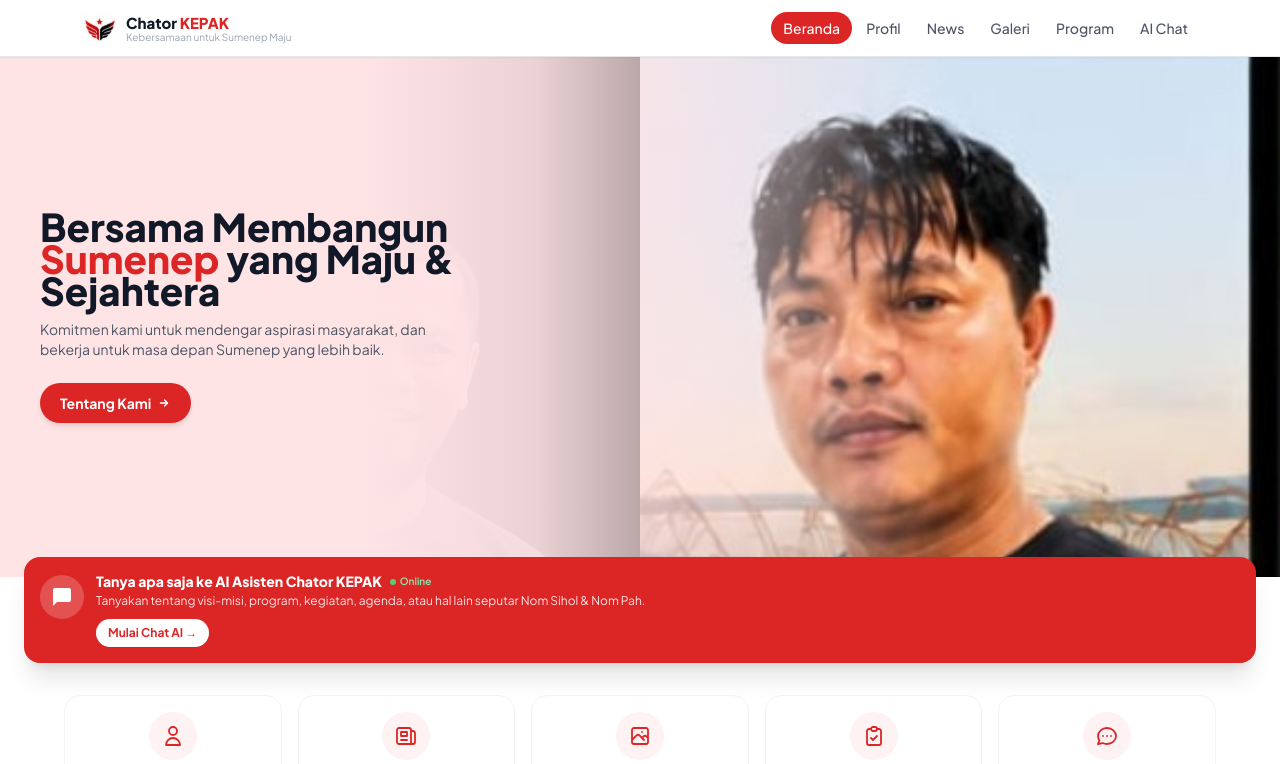
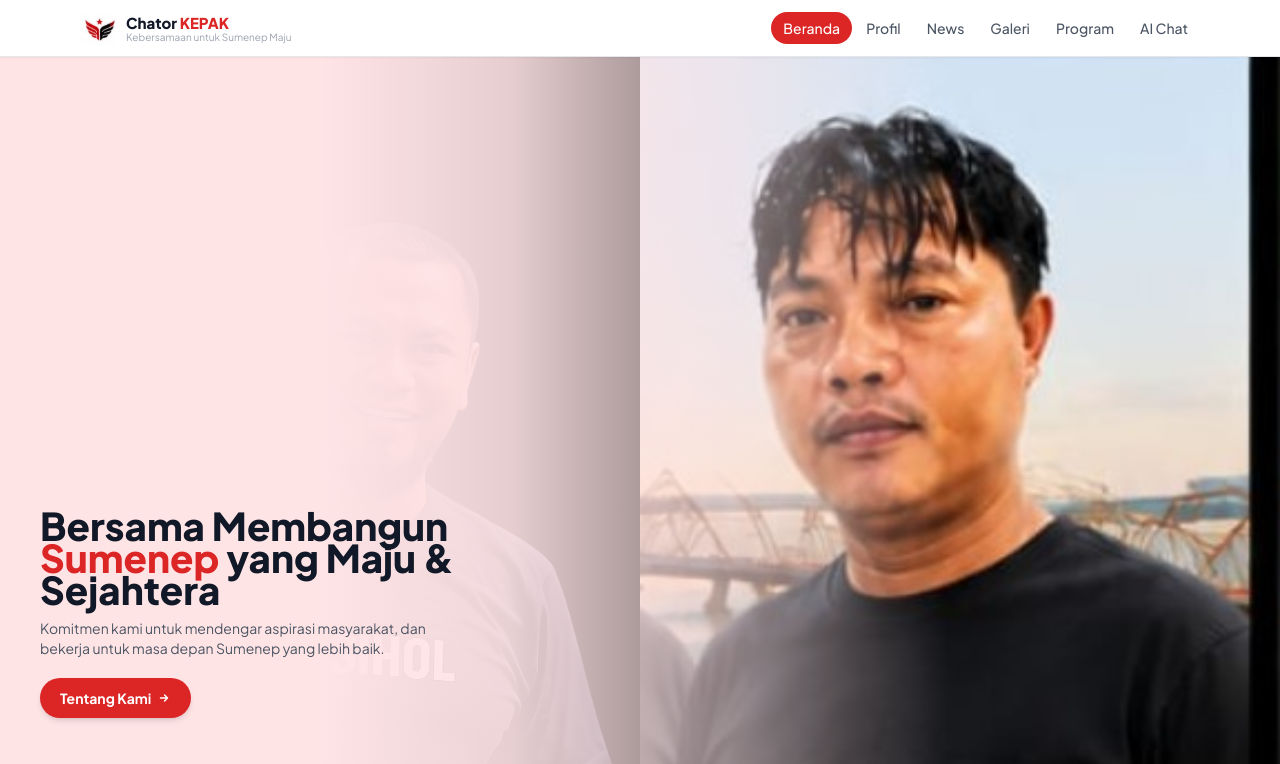
Before and after one commit to hamrasidi7-rgb/ChatorKEPAK, a Next.js app: page / in a window 1280 px wide. Shown: the top 764 px of the page. Built offline with nearby package versions, Linux system fonts and the light colour scheme.

Commit message:
fix: hero height follows photo natural size, no hardcoded min-h

```diff
--- a/src/components/home/HeroSection.tsx
+++ b/src/components/home/HeroSection.tsx
@@ -4,53 +4,54 @@ import Link from "next/link";
 export default function HeroSection() {
   return (
     <section className="relative bg-rose-100 overflow-hidden">
-      <div className="relative min-h-[370px] md:min-h-[520px]">
 
-        {/* Background: dua foto berdampingan full-width */}
-        <div className="absolute inset-0 flex">
-          <div className="relative flex-1 overflow-hidden">
+      {/* Dua foto berdampingan — tinggi section mengikuti foto */}
+      <div className="flex w-full">
+        <div className="flex-1">
           <Image
             src="/images/nom-sihol.jpg"
             alt="Nom Sihol"
-              fill
-              className="object-cover object-top"
+            width={600}
+            height={750}
+            className="w-full h-auto block object-cover object-top"
             priority
           />
         </div>
-          <div className="relative flex-1 overflow-hidden">
+        <div className="flex-1">
           <Image
             src="/images/nom-pah.jpg"
             alt="Nom Pah"
-              fill
-              className="object-cover object-top"
+            width={600}
+            height={750}
+            className="w-full h-auto block object-cover object-top"
           />
         </div>
       </div>
 
-        {/* Gradient overlay kiri → kanan agar teks terbaca */}
+      {/* Gradient overlay kiri → kanan */}
       <div
         className="absolute inset-0 z-10 pointer-events-none"
         style={{
           background:
-              "linear-gradient(to right, rgb(255,228,230) 28%, rgba(255,228,230,0.92) 42%, rgba(255,228,230,0.55) 58%, transparent 75%)",
+            "linear-gradient(to right, rgb(255,228,230) 25%, rgba(255,228,230,0.9) 40%, rgba(255,228,230,0.5) 58%, transparent 74%)",
         }}
       />
 
-        {/* Konten teks */}
-        <div className="relative z-20 flex flex-col justify-center min-h-[370px] md:min-h-[520px] px-5 md:px-10 py-10 w-[60%] md:max-w-lg">
-          <h1 className="text-[1.35rem] sm:text-2xl md:text-[2.4rem] font-extrabold text-gray-900 leading-tight mb-3">
+      {/* Teks overlay di kiri */}
+      <div className="absolute inset-0 z-20 flex flex-col justify-center px-5 md:px-10 py-8 w-[60%] md:max-w-lg">
+        <h1 className="text-[1.3rem] sm:text-2xl md:text-[2.4rem] font-extrabold text-gray-900 leading-tight mb-2 md:mb-3">
           Bersama Membangun{" "}
           <span className="text-brand-red">Sumenep</span>{" "}
           yang Maju &amp; Sejahtera
         </h1>
-          <p className="text-gray-600 text-[11px] md:text-sm leading-relaxed mb-6">
+        <p className="text-gray-600 text-[10px] sm:text-xs md:text-sm leading-relaxed mb-5">
           Komitmen kami untuk mendengar aspirasi masyarakat, dan bekerja
           untuk masa depan Sumenep yang lebih baik.
         </p>
         <div>
           <Link
             href="/profil"
-              className="inline-flex items-center gap-1.5 bg-brand-red hover:bg-brand-red-hover text-white font-bold text-xs md:text-sm px-5 py-2.5 rounded-full transition-colors shadow-md"
+            className="inline-flex items-center gap-1.5 bg-brand-red hover:bg-brand-red-hover text-white font-bold text-xs md:text-sm px-4 md:px-5 py-2 md:py-2.5 rounded-full transition-colors shadow-md"
           >
             Tentang Kami
             <svg
@@ -69,7 +70,7 @@ export default function HeroSection() {
           </Link>
         </div>
       </div>
-      </div>
+
     </section>
   );
 }
```
Lines whose indentation alone changed are shown as unchanged.
